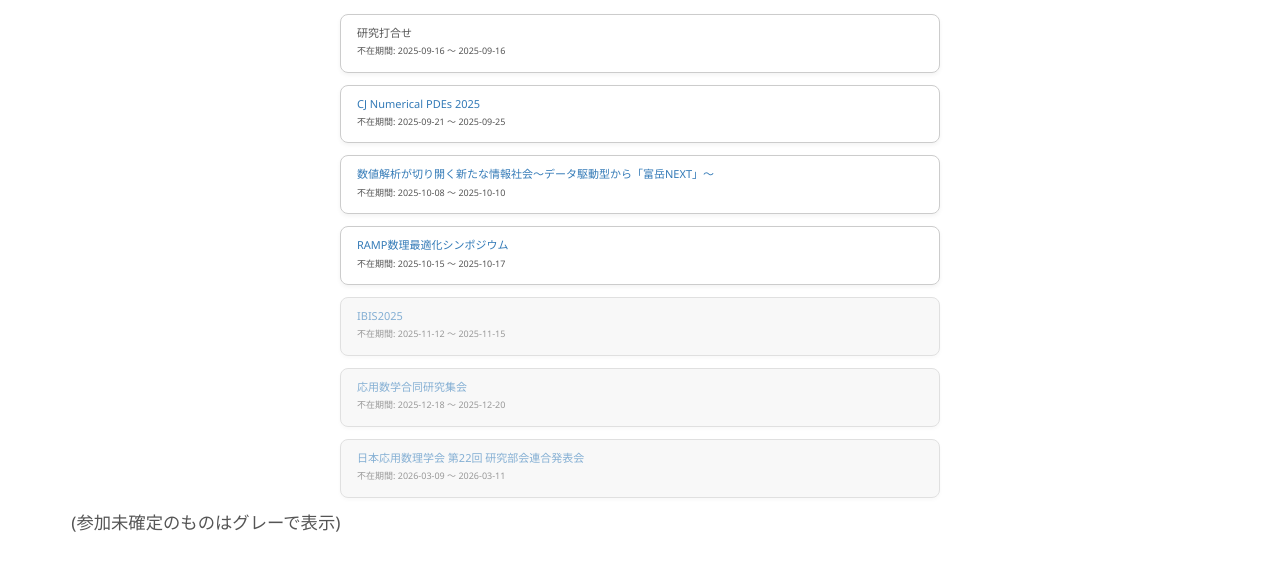
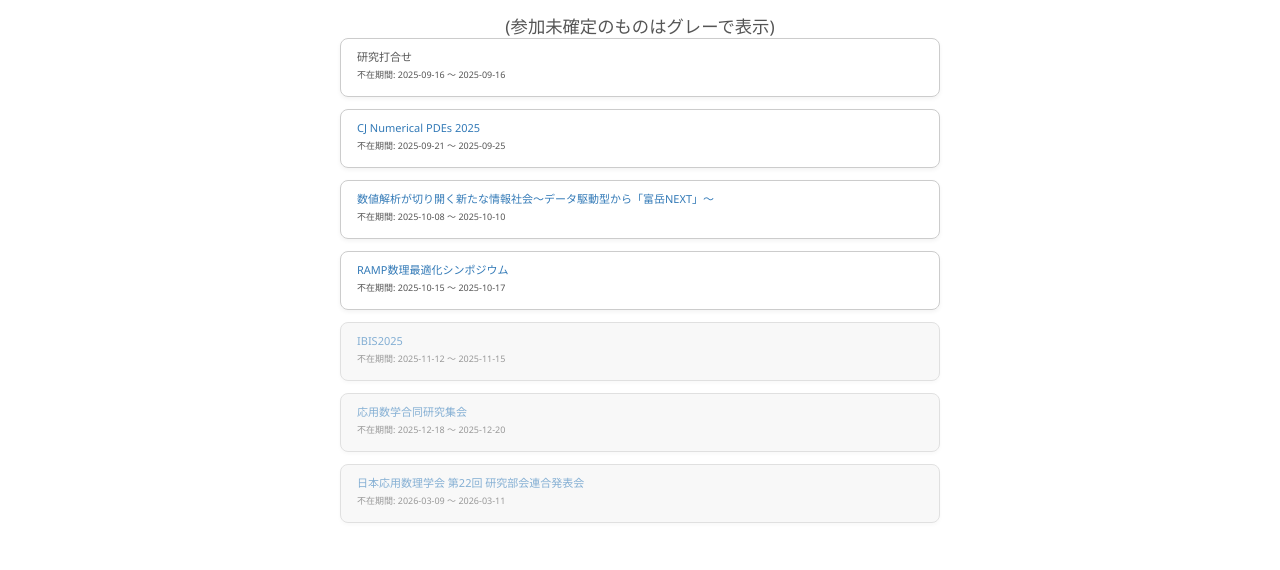
Before and after one commit to Shun-310/shun-310.github.io, a plain HTML site: page ja/schedule/trips.html in a window 1280 px wide. Shown: the part 156-726 px from the top of the page. Drawn offline with Linux system fonts and the light colour scheme.

Commit message:
update trips

```diff
--- a/ja/schedule/trips.html
+++ b/ja/schedule/trips.html
@@ -78,9 +78,13 @@
 <div id="contents">
 
   <h1>今後の出張予定</h1>
+  <div style="text-align:center">
+    (参加未確定のものはグレーで表示)
+  </div>
+
   <ul class="trip-list" id="trip-list"></ul>
 
-  <p>(参加未確定のものはグレーで表示)</p>
+
 </div>
 
 <script>
```
